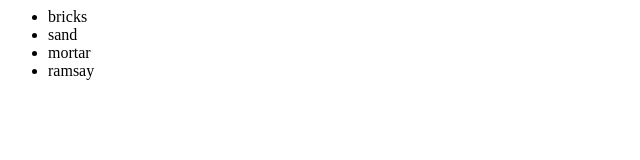
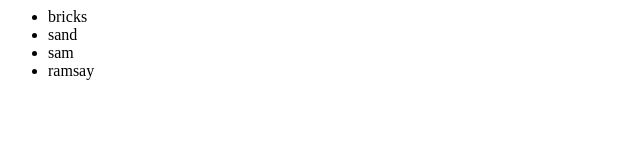
Before and after one commit to sam648/newGitTest, a plain HTML site: page index.html in a window 1280 px wide. Shown: the full height of the page, 0-640 px from the left. Drawn offline with Linux system fonts and the light colour scheme.

Commit message:
made mortar to sam

```diff
--- a/index.html
+++ b/index.html
@@ -4,7 +4,7 @@
 			<ul>
 				<li>bricks</li>
 				<li>sand</li>
-				<li>mortar</li>
+				<li>sam</li>
 				<li>ramsay</li>
 			</ul>
 		</div>
```
